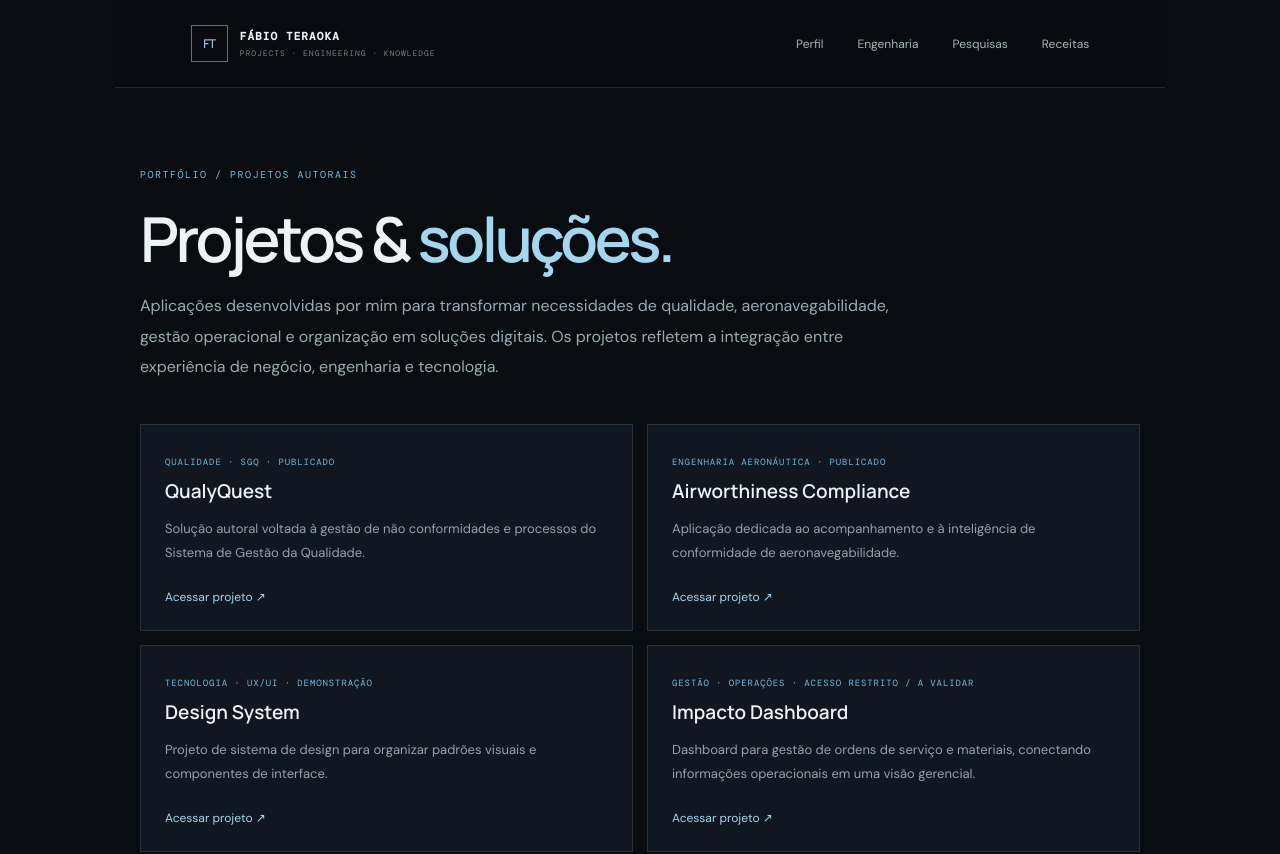
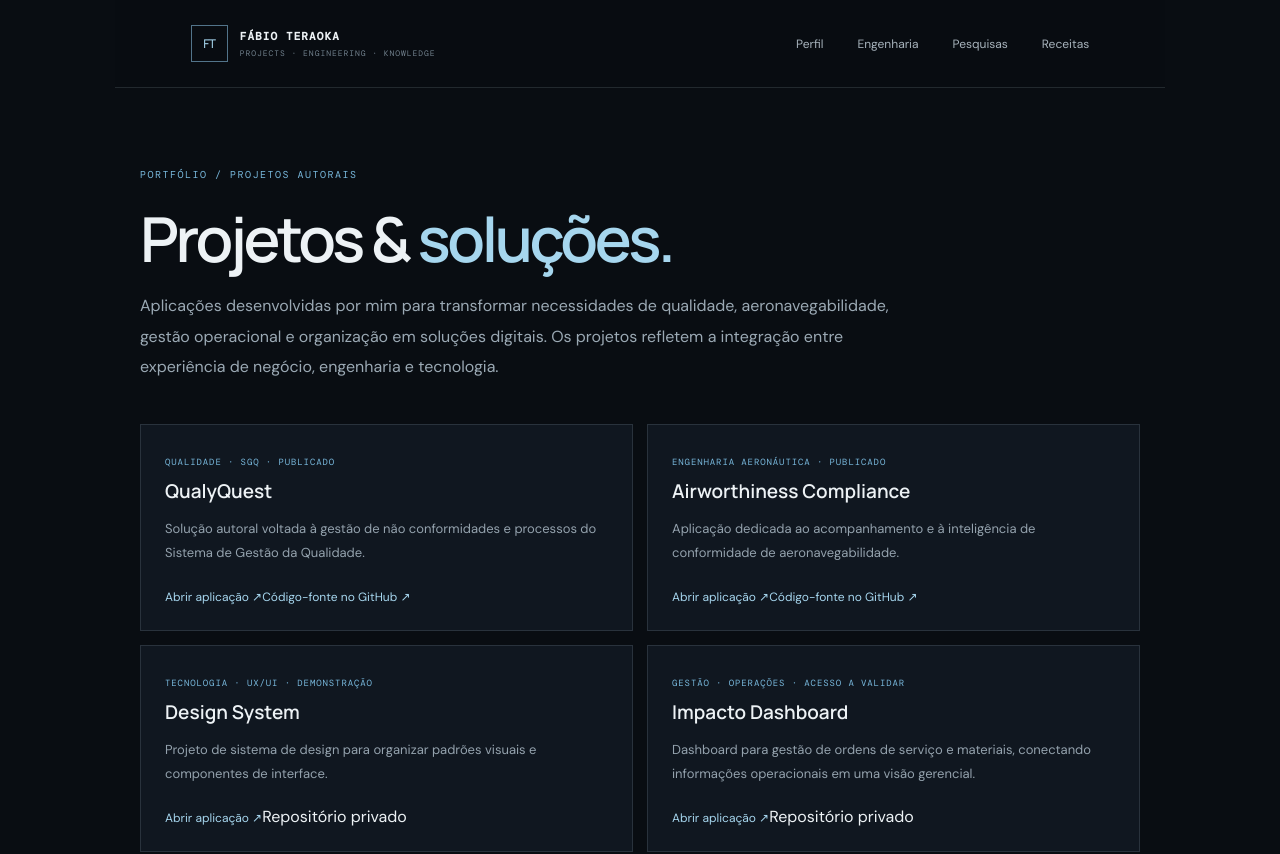
Before and after one commit to fabioteraoka/fabio-teraoka-site, a Next.js app: page /projetos in a window 1280 px wide. Shown: the top 854 px of the page. Built offline with nearby package versions, Linux system fonts and the light colour scheme.

Commit message:
Add GitHub source links to project portfolio

```diff
--- a/app/projetos/page.tsx
+++ b/app/projetos/page.tsx
@@ -5,35 +5,43 @@ const projects = [
     name: "QualyQuest",
     category: "QUALIDADE · SGQ",
     description: "Solução autoral voltada à gestão de não conformidades e processos do Sistema de Gestão da Qualidade.",
-    href: "https://qualyquest.onrender.com",
+    demo: "https://qualyquest.onrender.com",
+    source: "https://github.com/fabioteraoka/QualyQuest",
+    sourceLabel: "Código-fonte no GitHub",
     status: "PUBLICADO",
   },
   {
     name: "Airworthiness Compliance",
     category: "ENGENHARIA AERONÁUTICA",
     description: "Aplicação dedicada ao acompanhamento e à inteligência de conformidade de aeronavegabilidade.",
-    href: "https://airworthinesscompliance.onrender.com",
+    demo: "https://airworthinesscompliance.onrender.com",
+    source: "https://github.com/fabioteraoka/Airworthiness-Compliance-",
+    sourceLabel: "Código-fonte no GitHub",
     status: "PUBLICADO",
   },
   {
     name: "Design System",
     category: "TECNOLOGIA · UX/UI",
     description: "Projeto de sistema de design para organizar padrões visuais e componentes de interface.",
-    href: "https://design-system-9pu5.onrender.com",
+    demo: "https://design-system-9pu5.onrender.com",
+    sourceLabel: "Repositório privado",
     status: "DEMONSTRAÇÃO",
   },
   {
     name: "Impacto Dashboard",
     category: "GESTÃO · OPERAÇÕES",
     description: "Dashboard para gestão de ordens de serviço e materiais, conectando informações operacionais em uma visão gerencial.",
-    href: "https://dashboard-impacto-soex.onrender.com",
-    status: "ACESSO RESTRITO / A VALIDAR",
+    demo: "https://dashboard-impacto-soex.onrender.com",
+    sourceLabel: "Repositório privado",
+    status: "ACESSO A VALIDAR",
   },
   {
     name: "Painel da Vida",
     category: "PRODUTIVIDADE · AUTOMAÇÃO",
     description: "Painel pessoal para centralizar agenda, e-mails, tarefas e alertas, com integrações e automações em evolução.",
-    href: "https://painel-da-vida-git-main-fabioteraokas-projects.vercel.app/",
+    demo: "https://painel-da-vida-git-main-fabioteraokas-projects.vercel.app/",
+    source: "https://github.com/fabioteraoka/painel-da-vida",
+    sourceLabel: "Código-fonte no GitHub",
     status: "EM EVOLUÇÃO",
   },
 ];
@@ -62,7 +70,14 @@ export default function Projects() {
               <small>{project.category} · {project.status}</small>
               <h2>{project.name}</h2>
               <p>{project.description}</p>
-              <a href={project.href} target="_blank" rel="noreferrer">Acessar projeto ↗</a>
+              <div className="project-links">
+                <a href={project.demo} target="_blank" rel="noreferrer">Abrir aplicação ↗</a>
+                {project.source ? (
+                  <a href={project.source} target="_blank" rel="noreferrer">{project.sourceLabel} ↗</a>
+                ) : (
+                  <span>{project.sourceLabel}</span>
+                )}
+              </div>
             </article>
           ))}
         </div>
```
